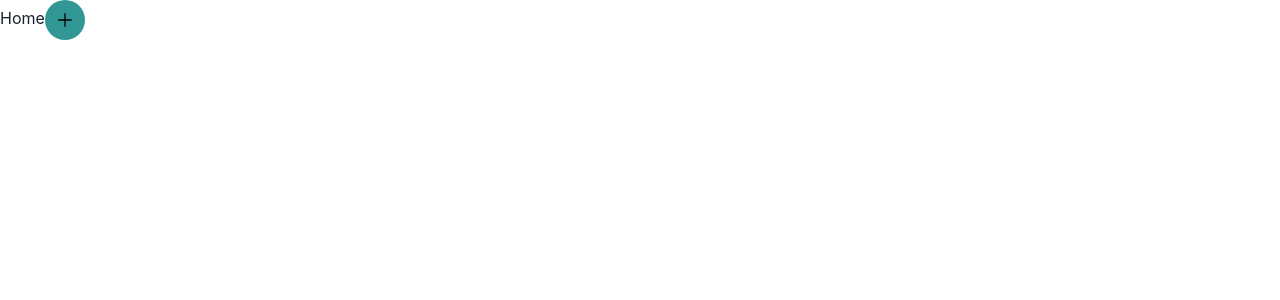
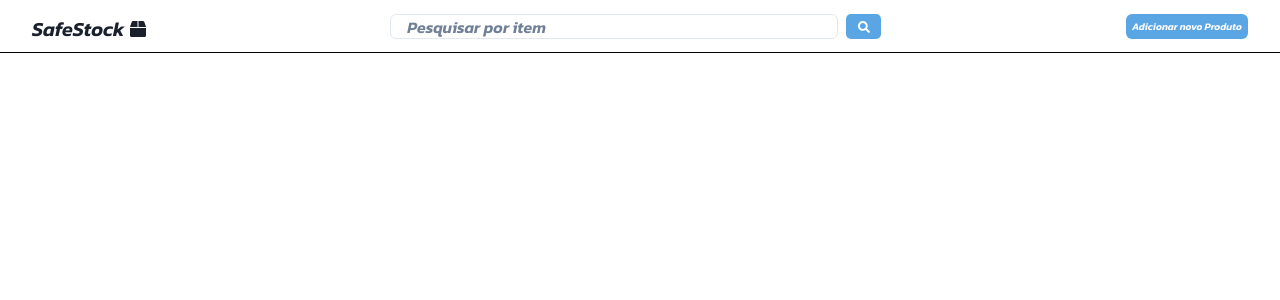
Before and after one commit to josevitor676/projeto_smg, a React (Create React App) app: page /home in a window 1280 px wide. Shown: the top 300 px of the page. Built offline with nearby package versions, Linux system fonts and the light colour scheme.

Commit message:
Creating the website menu

```diff
--- a/public/index.html
+++ b/public/index.html
@@ -15,6 +15,9 @@
       user's mobile device or desktop. See https://developers.google.com/web/fundamentals/web-app-manifest/
     -->
     <link rel="manifest" href="%PUBLIC_URL%/manifest.json" />
+    <link rel="preconnect" href="https://fonts.googleapis.com">
+    <link rel="preconnect" href="https://fonts.gstatic.com" crossorigin>
+    <link href="https://fonts.googleapis.com/css2?family=Kanit:ital,wght@1,600&display=swap" rel="stylesheet">
     <!--
       Notice the use of %PUBLIC_URL% in the tags above.
       It will be replaced with the URL of the `public` folder during the build.
--- a/src/Components/Menu/index.jsx
+++ b/src/Components/Menu/index.jsx
@@ -16,7 +16,6 @@ import {
     Text,
 } from '@chakra-ui/react'
 import React from 'react'
-import {GrAdd} from "react-icons/gr"
 import * as yup from "yup"
 import { useForm } from 'react-hook-form';
 import {yupResolver} from "@hookform/resolvers/yup"
@@ -47,8 +46,8 @@ export const Menu = () => {
 
     return (
         <>
-        <Button ref={btnRef} colorScheme='teal' onClick={onOpen} p="10px" borderRadius="50%">
-            <GrAdd style={{color:"white"}}/>
+        <Button ref={btnRef} onClick={onOpen} p="6px" h="25px" fontSize="10px" color="#ffff" bg="#4299e1de" _hover={{bg: "#4299e1ca"}} fontFamily="Kanit, sans-serif">
+            Adicionar novo Produto
         </Button>
         <Drawer
             isOpen={isOpen}
@@ -59,7 +58,7 @@ export const Menu = () => {
             <DrawerOverlay />
             <DrawerContent>
             <DrawerCloseButton />
-            <DrawerHeader>Adicionar Produto</DrawerHeader>
+            <DrawerHeader fontFamily="Kanit, sans-serif">Adicionar Produto</DrawerHeader>
 
             <DrawerBody
             sx={{
@@ -79,9 +78,9 @@ export const Menu = () => {
                 w="100%"
                 onSubmit={handleSubmit(onSubmitAdd)}
                 >
-                    <Stack>
+                    <Stack fontFamily="Kanit, sans-serif">
                         <FormControl id='name'>
-                            <FormLabel>Nome Produto</FormLabel>
+                            <FormLabel >Nome Produto</FormLabel>
                             <InputGroup>
                                 <Input type="text" placeholder='Nome do produto' {...register("name")}/>
                             </InputGroup>
--- a/src/pages/Home/index.jsx
+++ b/src/pages/Home/index.jsx
@@ -1,10 +1,33 @@
-import { Menu } from "../../Components/Menu"
+import { Menu } from "../../Components/Menu";
+import  { Center, Flex, Input, Text } from "@chakra-ui/react";
+import { FaSearch, FaBox } from "react-icons/fa";
 
 export const Home = () => {
     return (
         <>
-            Home
-            <Menu/>
+            <Flex mt="6px" paddingX={['4', '8']} paddingY="2" justifyContent="space-between" borderBottom="1px solid black">
+
+                <Flex alignItems="center">
+                    <Text marginRight="5px" fontFamily="Kanit, sans-serif" fontSize="20px">SafeStock</Text>
+                    <FaBox />
+                </Flex>
+                <Flex as="form">
+                    <Input placeholder="Pesquisar por item" name="title" w="35vw" h="25px" fontFamily="Kanit, sans-serif"/>
+                    <Center
+                        borderRadius="5px"
+                        as="button"
+                        ml="2"
+                        w="35px"
+                        h="25px"
+                        fontSize="2xl"
+                        bg="rgba(66, 153, 225, 0.871)"
+                        _hover={{bg: "#4299e1ca"}}
+                        >
+                        <FaSearch color="#ffff" fontSize="12px"/>
+                    </Center>
+                </Flex>
+                <Menu/>
+            </Flex>
         </>
     )
 }
```
